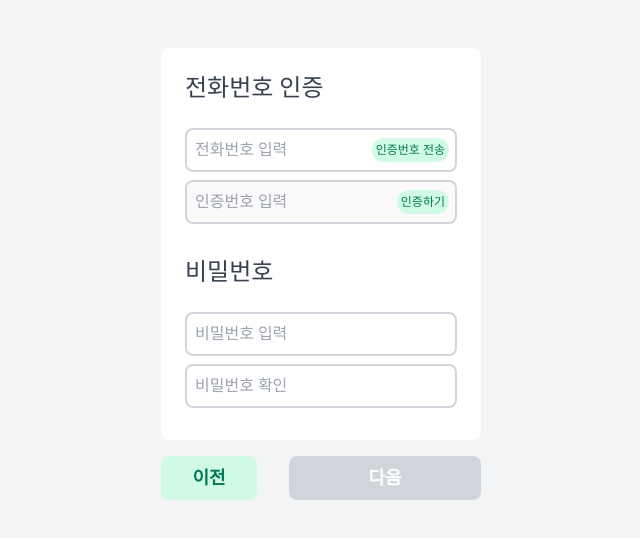
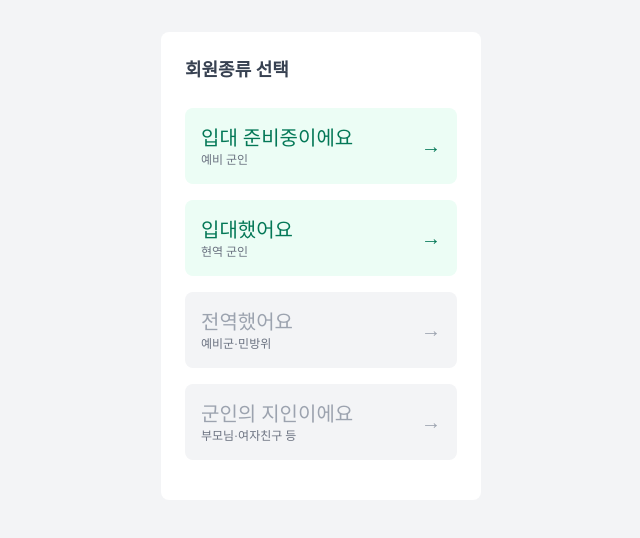
Before and after one commit to jaeminahn/mirimili-frontend, a React (Create React App) app: page /auth/signup in a window 1280 px wide. Shown: the part 126-664 px from the top of the page, without its empty margins (319-959 px from the left). Built offline with nearby package versions, Linux system fonts and the light colour scheme; a web font is replaced by a local one.

Commit message:
signup - step1, step3 complete

```diff
--- a/src/components/organisms/signup/PhoneAndPasswordSetup.tsx
+++ b/src/components/organisms/signup/PhoneAndPasswordSetup.tsx
@@ -4,22 +4,21 @@ import { SignUpFormType } from "../../routes/Auth/SignUp";
 type PhoneAndPasswordSetupProps = {
   form: SignUpFormType;
   changed: (key: keyof SignUpFormType) => (e: ChangeEvent<HTMLInputElement>) => void;
-  onCodeValid: (isValid: boolean) => void;
-  setCanProceed: (value: boolean) => void; // 버튼 활성화 상태 업데이트 함수
+  setCanProceed: (value: boolean) => void;
 };
 
-export default function PhoneAndPasswordSetup({ form, changed, onCodeValid, setCanProceed }: PhoneAndPasswordSetupProps) {
+export default function PhoneAndPasswordSetup({ form, changed, setCanProceed }: PhoneAndPasswordSetupProps) {
   const [isCodeSent, setIsCodeSent] = useState(false);
+  const [isCodeValid, setIsCodeValid] = useState(false);
   const [verificationMessage, setVerificationMessage] = useState("");
   const [phoneError, setPhoneError] = useState("");
   const [successMessage, setSuccessMessage] = useState("");
 
-  // 버튼 활성화 조건을 업데이트
   useEffect(() => {
     const isPasswordValid = /^(?=.*[A-Za-z])(?=.*\d)(?=.*[\W_]).{8,16}$/.test(form.password);
     const isPasswordConfirmed = form.password === form.confirmPassword;
-    setCanProceed(isPasswordValid && isPasswordConfirmed && form.isCodeValid);
-  }, [form.password, form.confirmPassword, form.isCodeValid, setCanProceed]);
+    setCanProceed(isPasswordValid && isPasswordConfirmed && isCodeValid);
+  }, [form.password, form.confirmPassword, isCodeValid, setCanProceed]);
 
   const handlePhoneChange = (e: ChangeEvent<HTMLInputElement>) => {
     const value = e.target.value.replace(/[^0-9]/g, "");
@@ -50,9 +49,9 @@ export default function PhoneAndPasswordSetup({ form, changed, onCodeValid, setC
   };
 
   const handleVerifyCode = () => {
-    const isCodeValid = form.verificationCode === "7777";
-    setVerificationMessage(isCodeValid ? "인증번호가 일치해요." : "인증번호가 일치하지 않아요.");
-    onCodeValid(isCodeValid);
+    const codeIsValid = form.verificationCode === "7777";
+    setVerificationMessage(codeIsValid ? "인증번호가 일치해요." : "인증번호가 일치하지 않아요.");
+    setIsCodeValid(codeIsValid); // 내부 상태 업데이트
   };
 
   const isPasswordValid = /^(?=.*[A-Za-z])(?=.*\d)(?=.*[\W_]).{8,16}$/.test(form.password);
@@ -60,7 +59,7 @@ export default function PhoneAndPasswordSetup({ form, changed, onCodeValid, setC
 
   return (
     <div className="flex flex-col p-6 bg-white rounded-lg w-80">
-      <h2 className="text-2xl text-gray-700 mb-6">전화번호 인증</h2>
+      <h2 className="text-lg font-bold text-gray-700 mb-6">전화번호 인증</h2>
 
       <div className="relative flex items-center mb-2 w-full">
         <input
@@ -73,7 +72,7 @@ export default function PhoneAndPasswordSetup({ form, changed, onCodeValid, setC
         />
         <button
           onClick={handleSendCode}
-          className="absolute right-2 p-1 text-xs bg-emerald-100 text-emerald-700 rounded-full hover:bg-emerald-200"
+          className="absolute right-2 p-1 text-xs bg-gray-100 text-gray-700 rounded-full hover:bg-gray-200"
           disabled={isCodeSent}
         >
           인증번호 전송
@@ -93,16 +92,20 @@ export default function PhoneAndPasswordSetup({ form, changed, onCodeValid, setC
         />
         <button
           onClick={handleVerifyCode}
-          className="absolute right-2 p-1 text-xs bg-emerald-100 text-emerald-700 rounded-full hover:bg-emerald-200"
+          className="absolute right-2 p-1 text-xs bg-gray-100 text-gray-700 rounded-full hover:bg-gray-200"
           disabled={!isCodeSent}
         >
           인증하기
         </button>
       </div>
 
-      {verificationMessage && <div className={`text-xs mb-2 ${form.isCodeValid ? "text-green-500" : "text-red-500"}`}>{verificationMessage}</div>}
+      {verificationMessage && (
+        <div className={`text-xs mb-2 ${isCodeValid ? "text-green-500" : "text-red-500"}`}>
+          {verificationMessage}
+        </div>
+      )}
 
-      <h2 className="text-2xl text-gray-700 mt-6 mb-6">비밀번호</h2>
+      <h2 className="text-lg font-bold text-gray-700 mt-4 mb-6">비밀번호</h2>
 
       <input
         type="password"
--- /dev/null
+++ b/src/components/organisms/signup/TypeSetup.tsx
@@ -0,0 +1,60 @@
+import { ChangeEvent } from "react";
+import { SignUpFormType } from "../../routes/Auth/SignUp";
+
+type TypeSetupProps = {
+  form: SignUpFormType;
+  changed: (key: keyof SignUpFormType) => (e: ChangeEvent<HTMLInputElement>) => void;
+  goToNextStep: () => void;
+};
+
+export default function TypeSetup({ form, changed, goToNextStep }: TypeSetupProps) {
+  return (
+    <div className="flex flex-col p-6 bg-white rounded-lg w-80">
+      <h2 className="text-lg font-bold text-gray-700 mb-6">회원종류 선택</h2>
+
+      <button
+        className="flex justify-between items-center p-4 mb-4 text-xl font-normal text-emerald-700 bg-emerald-50 rounded-lg cursor-not-allowed"
+        disabled
+      >
+        <div className="flex flex-col text-left w-3/4">
+          <div className="font-get">입대 준비중이에요</div>
+          <div className="text-xs text-gray-500">예비 군인</div>
+        </div>
+        <span className="text-emerald-700">→</span>
+      </button>
+
+      <button
+        onClick={goToNextStep}
+        className="flex justify-between items-center p-4 mb-4 text-xl font-normal text-emerald-700 bg-emerald-50 rounded-lg hover:bg-emerald-200"
+      >
+        <div className="flex flex-col text-left w-3/4">
+          <div className="font-get">입대했어요</div>
+          <div className="text-xs font-normal text-gray-500">현역 군인</div>
+        </div>
+        <span>→</span>
+      </button>
+
+      <button
+        className="flex justify-between items-center p-4 mb-4 text-xl font-normal text-gray-400 bg-gray-100 rounded-lg cursor-not-allowed"
+        disabled
+      >
+        <div className="flex flex-col text-left w-3/4">
+          <div className="font-get">전역했어요</div>
+          <div className="text-xs font-normal text-gray-500">예비군·민방위</div>
+        </div>
+        <span className="text-gray-400">→</span>
+      </button>
+
+      <button
+        className="flex justify-between items-center p-4 mb-4 text-xl font-normal text-gray-400 bg-gray-100 rounded-lg cursor-not-allowed"
+        disabled
+      >
+        <div className="flex flex-col text-left w-3/4">
+          <div className="font-get">군인의 지인이에요</div>
+          <div className="text-xs font-normal text-gray-500">부모님·여자친구 등</div>
+        </div>
+        <span className="text-gray-400">→</span>
+      </button>
+    </div>
+  );
+}
--- a/src/components/routes/Auth/SignUp.tsx
+++ b/src/components/routes/Auth/SignUp.tsx
@@ -1,6 +1,7 @@
 import { useState, ChangeEvent } from "react";
 import { useNavigate } from "react-router-dom";
 import { useAuth } from "../../../contexts";
+import TypeSetup from "../../organisms/signup/TypeSetup";
 import PhoneAndPasswordSetup from "../../organisms/signup/PhoneAndPasswordSetup";
 import NicknameSetup from "../../organisms/signup/NicknameSetup";
 
@@ -10,7 +11,6 @@ export type SignUpFormType = {
   password: string;
   confirmPassword: string;
   nickname: string;
-  isCodeValid: boolean;
 };
 
 const initialFormState: SignUpFormType = {
@@ -18,8 +18,7 @@ const initialFormState: SignUpFormType = {
   verificationCode: "",
   password: "",
   confirmPassword: "",
-  nickname: "",
-  isCodeValid: false,
+  nickname: ""
 };
 
 export default function SignUp() {
@@ -34,9 +33,7 @@ export default function SignUp() {
   };
 
   const createAccount = () => {
-    if (form.isCodeValid) {
-      signup(form.phone, form.password, () => navigate("/"));
-    }
+    signup(form.phone, form.password, form.nickname, () => navigate("/"));
   };
 
   const goToNextStep = () => setStep((prev) => prev + 1);
@@ -45,20 +42,39 @@ export default function SignUp() {
   return (
     <div className="flex flex-col items-center justify-center w-screen h-screen bg-gray-100">
       {step === 1 && (
+        <TypeSetup
+          form={form}
+          changed={changed}
+          goToNextStep={goToNextStep}
+        />
+      )}
+      {step === 2 && (
         <PhoneAndPasswordSetup
           form={form}
           changed={changed}
-          onCodeValid={(isValid) => setForm((prev) => ({ ...prev, isCodeValid: isValid }))}
-          setCanProceed={setCanProceed} // 버튼 활성화 상태 업데이트
+          setCanProceed={setCanProceed}
         />
       )}
-      {step === 2 && <NicknameSetup form={form} changed={changed} />}
+      {step === 3 && (
+        <NicknameSetup
+          form={form}
+          changed={changed}
+          setCanProceed={setCanProceed}
+        />
+      )}
 
       <div className="flex justify-between items-center w-80 mt-4">
-        <button onClick={goToPreviousStep} className="w-24 py-2 text-lg font-semibold text-emerald-700 bg-emerald-100 rounded-lg hover:bg-emerald-300">
+        {step > 1 && (
+          <>
+            {step > 1 && (
+              <button
+                onClick={goToPreviousStep}
+                className="w-24 py-2 text-lg font-semibold text-emerald-700 bg-emerald-50 rounded-lg hover:bg-emerald-300"
+              >
                 이전
               </button>
-        {step < 2 ? (
+            )}
+            {step < 4 ? (
               <button
                 onClick={goToNextStep}
                 className={`w-48 py-2 text-lg font-semibold text-white rounded-lg ${
@@ -69,9 +85,14 @@ export default function SignUp() {
                 다음
               </button>
             ) : (
-          <button onClick={createAccount} className="w-48 py-2 text-lg font-semibold text-white bg-emerald-600 hover:bg-emerald-700 rounded-lg">
+              <button
+                onClick={createAccount}
+                className="w-48 py-2 text-lg font-semibold text-white bg-emerald-600 hover:bg-emerald-700 rounded-lg"
+              >
                 완료
               </button>
+            )}
+          </>
         )}
       </div>
     </div>
--- a/src/contexts/AuthContext.tsx
+++ b/src/contexts/AuthContext.tsx
@@ -2,19 +2,19 @@ import type { FC, PropsWithChildren } from "react";
 import { createContext, useContext, useState, useCallback } from "react";
 import * as U from "../utils";
 
-export type LoggedUser = { email: string; password: string };
+export type LoggedUser = { phone: string; password: string; nickname?: string }; // nickname을 선택적 속성으로 변경
 type Callback = () => void;
 
 type ContextType = {
   loggedUser?: LoggedUser;
-  signup: (email: string, password: string, callback?: Callback) => void;
-  login: (email: string, password: string, callback?: Callback) => void;
+  signup: (phone: string, password: string, nickname: string, callback?: Callback) => void;
+  login: (phone: string, password: string, callback?: Callback) => void;
   logout: (callback?: Callback) => void;
 };
 
 export const AuthContext = createContext<ContextType>({
-  signup: (email: string, password: string, callback?: Callback) => {},
-  login: (email: string, password: string, callback?: Callback) => {},
+  signup: (phone: string, password: string, nickname: string, callback?: Callback) => {},
+  login: (phone: string, password: string, callback?: Callback) => {},
   logout: (callback?: Callback) => {},
 });
 
@@ -28,17 +28,18 @@ export const AuthProvider: FC<PropsWithChildren<AuthProviderProps>> = ({
   );
 
   const signup = useCallback(
-    (email: string, password: string, callback?: Callback) => {
-      const user = { email, password };
-      setLoggedUser((notUsed) => user);
+    (phone: string, password: string, nickname: string, callback?: Callback) => {
+      const user = { phone, password, nickname };
+      setLoggedUser(user);
       U.writeObjectP("user", user).finally(() => callback && callback());
     },
     []
   );
 
   const login = useCallback(
-    (email: string, password: string, callback?: Callback) => {
-      setLoggedUser((notUsed) => ({ email, password }));
+    (phone: string, password: string, callback?: Callback) => {
+      const user = { phone, password }; // nickname을 포함하지 않음
+      setLoggedUser(user);
       callback && callback();
     },
     []
```
Also changed, not shown: src/components/organisms/signup/NicknameSetup.tsx (+39 -10 lines). Lines whose indentation alone changed are shown as unchanged.
